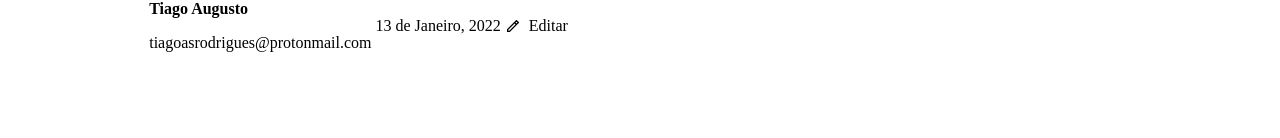
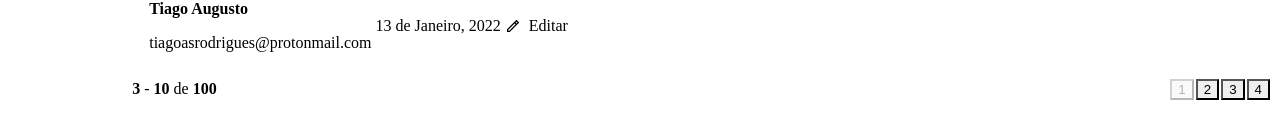
Before and after one commit to tiagoasrodrigues/dashgo, a Next.js app: page /users in a window 1280 px wide. Shown: the part 334-472 px from the top of the page. Built offline with nearby package versions, Linux system fonts and the light colour scheme.

Commit message:
:wrench: component: Pagination

```diff
--- /dev/null
+++ b/src/components/Pagination.tsx
@@ -0,0 +1,65 @@
+import { Box, Button, Stack } from "@chakra-ui/react";
+
+export function Pagination() {
+  return (
+    <Stack
+      direction='row'
+      spacing='6'
+      mt='8'
+      justify='space-between'
+      align='center'
+    >
+      <Box >
+        <strong>3</strong> - <strong>10</strong> de <strong>100</strong>
+      </Box>
+      <Stack direction='row' spacing='2'>
+        <Button
+          size='sm'
+          fontSize='xs'
+          width='4'
+          colorScheme='pink'
+          disabled
+          _disabled={{
+            bg: 'pink.500',
+            cursor: 'default',
+          }}
+        >
+          1
+        </Button>
+        <Button
+          size='sm'
+          fontSize='xs'
+          width='4'
+          bg='gray.700'
+          _hover={{
+            bg: 'gray.500'
+          }}
+        >
+          2
+        </Button>
+        <Button
+          size='sm'
+          fontSize='xs'
+          width='4'
+          bg='gray.700'
+          _hover={{
+            bg: 'gray.500'
+          }}
+        >
+          3
+        </Button>
+        <Button
+          size='sm'
+          fontSize='xs'
+          width='4'
+          bg='gray.700'
+          _hover={{
+            bg: 'gray.500'
+          }}
+        >
+          4
+        </Button>
+      </Stack>
+    </Stack>
+  );
+}
--- a/src/pages/users/index.tsx
+++ b/src/pages/users/index.tsx
@@ -1,7 +1,8 @@
 import { Box, Button, Checkbox, Flex, Heading, Text, Icon, Table, Tbody, Td, Th, Thead, Tr } from "@chakra-ui/react";
 import { RiAddLine, RiPencilLine } from "react-icons/ri";
-import { Sidebar } from "../../components/Form/Sidebar";
+import { Sidebar } from "../../components/Sidebar";
 import { Header } from "../../components/Header";
+import { Pagination } from "../../components/Pagination";
 
 export default function UserList() {
   return (
@@ -108,6 +109,7 @@
               </Tr>
             </Tbody>
           </Table>
+          <Pagination />
         </Box>
       </Flex >
     </Box >
```
Also changed, not shown: src/components/Sidebar.tsx (renamed from src/components/Form/Sidebar.tsx).
